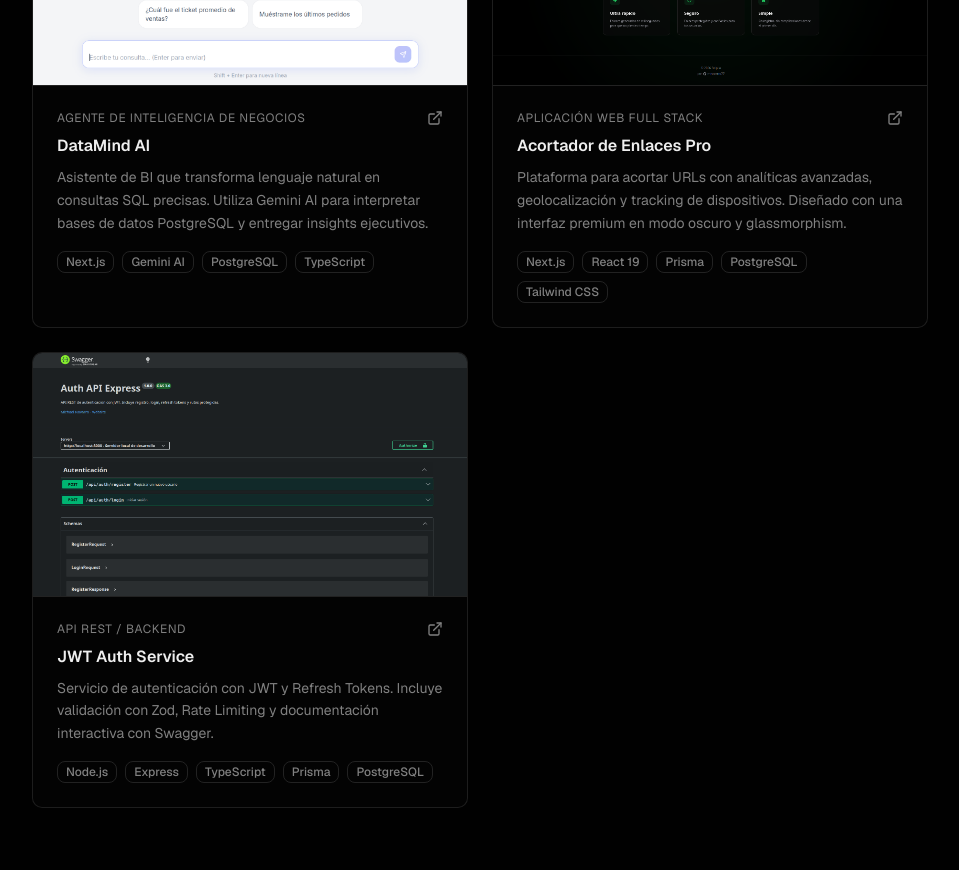
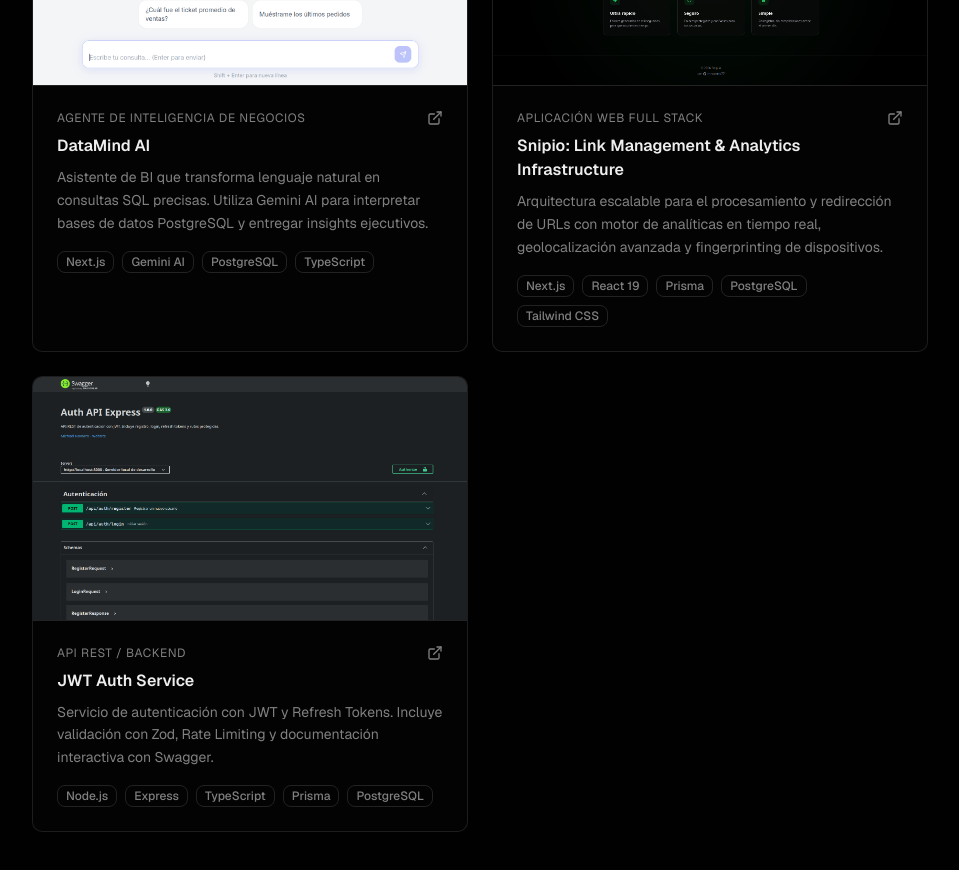
Before and after one commit to mnavarro77/portfolio, a Next.js app: page / in a window 1280 px wide. Shown: the part 1680-2550 px from the top of the page, without its empty margins (160-1119 px from the left). Built offline with nearby package versions, Linux system fonts and the light colour scheme.

Commit message:
refactor: rename link shortener to Snipio with technical description

```diff
--- a/components/projects.tsx
+++ b/components/projects.tsx
@@ -33,9 +33,9 @@ const projects = [
     link: "https://github.com/mnavarro77/satoshi-data-agent.git",
   },
   {
-    title: "Acortador de Enlaces Pro",
+    title: "Snipio: Link Management & Analytics Infrastructure",
     type: "Aplicación Web Full Stack",
-    description: "Plataforma para acortar URLs con analíticas avanzadas, geolocalización y tracking de dispositivos. Diseñado con una interfaz premium en modo oscuro y glassmorphism.",
+    description: "Arquitectura escalable para el procesamiento y redirección de URLs con motor de analíticas en tiempo real, geolocalización avanzada y fingerprinting de dispositivos.",
     tags: ["Next.js", "React 19", "Prisma", "PostgreSQL", "Tailwind CSS"],
     icon: Link,
     image: "/acortador.png",
```
